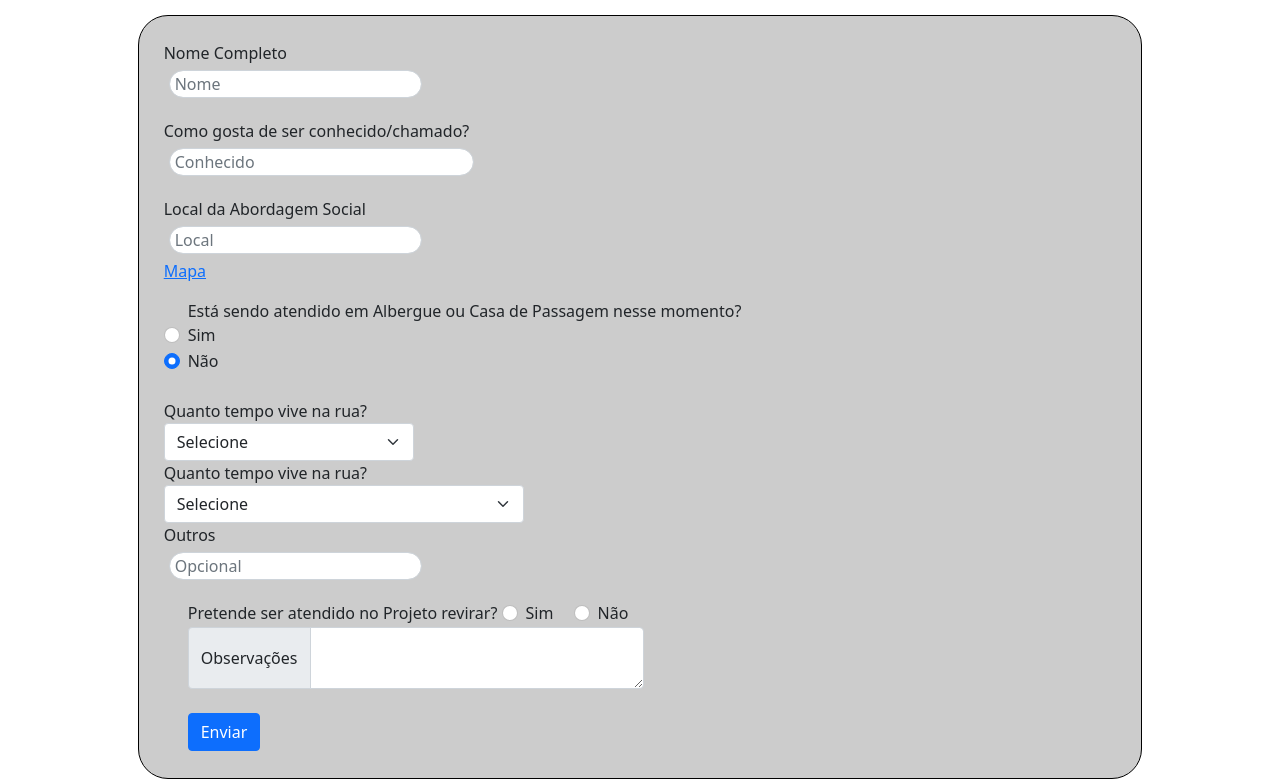
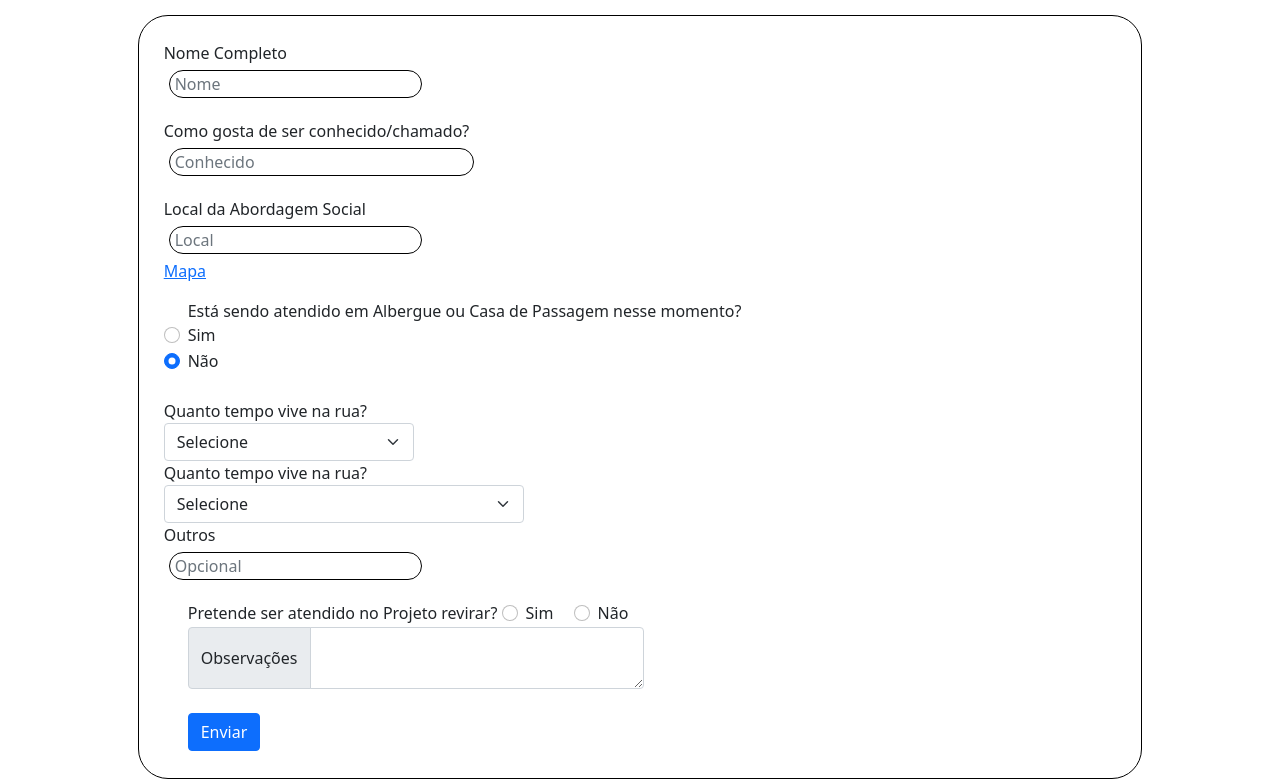
Before and after one commit to 2022M2T2-Inteli/Change-IT, a plain HTML site: page src/fichaCadastro.html in a window 1280 px wide. Shown: the part 122-901 px from the top of the page. Drawn offline with nearby package versions, Linux system fonts and the light colour scheme.

Commit message:
Update style.css

```diff
--- a/src/estilo/style.css
+++ b/src/estilo/style.css
@@ -759,7 +759,6 @@ a:hover {
 
 .formulario {
     border-radius: 30px;
-    background-color: rgb(204, 204, 204);
     border: 1px solid #000000;
     padding: 2%;
     width: 80%;
@@ -772,6 +771,7 @@ input[type=text] {
     width: 100%;
     border-radius: 20px;
     box-sizing: border-box;
+    border: 1px solid #000;
 }
 
 /* Adding Google Font Tests =* */
```
